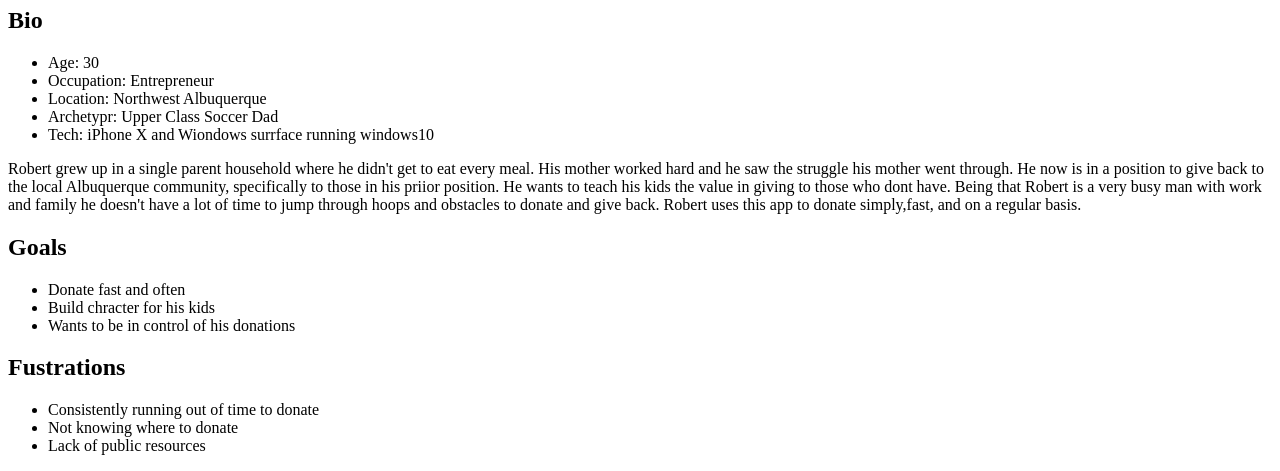
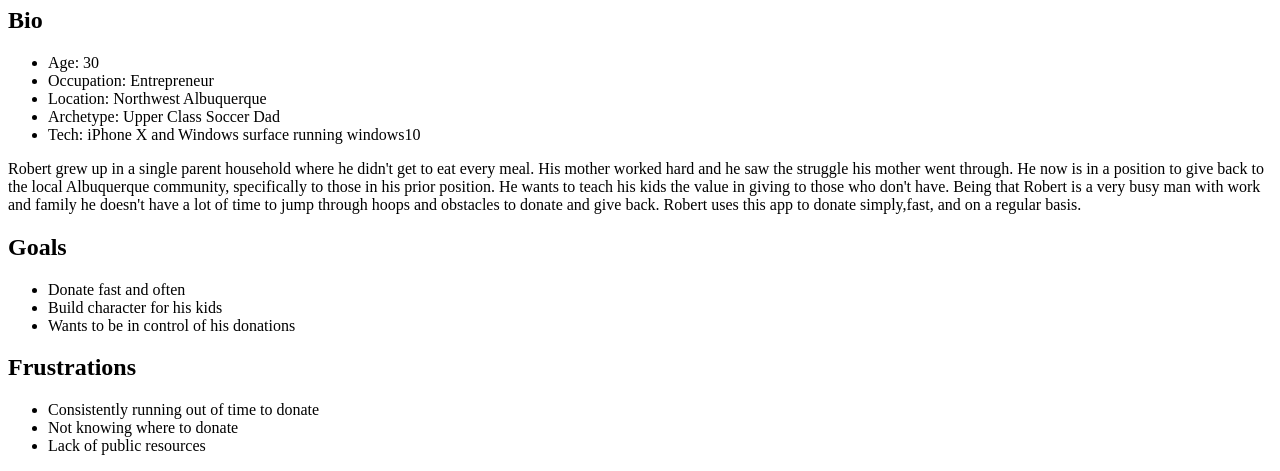
Before and after one commit to Npascetti/kindness, a PHP site: page /robert.php in a window 1280 px wide. Shown: the part 1003-1474 px from the top of the page. Run offline with PHP 8.4, Linux system fonts and the light colour scheme.

Commit message:
Typos fixed on Reoberts persona

```diff
--- a/epic/robert.php
+++ b/epic/robert.php
@@ -26,21 +26,21 @@
 					<li>Age: 30</li>
 					<li>Occupation: Entrepreneur</li>
 					<li>Location: Northwest Albuquerque</li>
-					<li>Archetypr: Upper Class Soccer Dad </li>
-					<li>Tech: iPhone X and Wiondows surrface running windows10</li>
+					<li>Archetype: Upper Class Soccer Dad </li>
+					<li>Tech: iPhone X and Windows surface running windows10</li>
 				</ul>
 			<p>Robert grew up in a single parent household where he didn't get to eat every meal. His mother worked hard
 				and he saw the struggle his mother went through. He now is in a position to give back to the local Albuquerque
-				community, specifically to those in his priior position. He wants to teach his kids the value in giving to those who dont have.
+				community, specifically to those in his prior position. He wants to teach his kids the value in giving to those who don't have.
 				Being that Robert is a very busy man with work and family he doesn't have a lot of time to jump through hoops
 				and obstacles to donate and give back. Robert uses this app to donate simply,fast, and on a regular basis. </p>
 			<h2>Goals</h2>
 				<ul>
 					<li>Donate fast and often</li>
-					<li>Build chracter for his kids</li>
+					<li>Build character for his kids</li>
 					<li>Wants to be in control of his donations</li>
 				</ul>
-			<h2>Fustrations</h2>
+			<h2>Frustrations</h2>
 				<ul>
 					<li>Consistently running out of time to donate</li>
 					<li>Not knowing where to donate</li>
```
